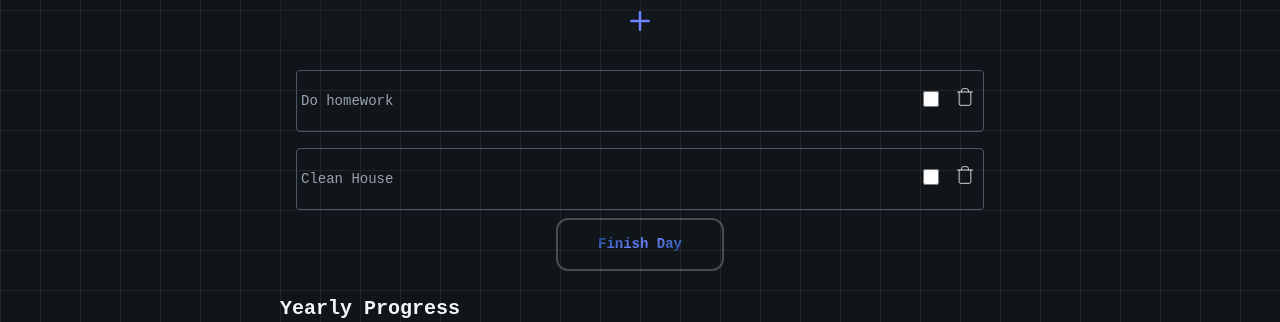
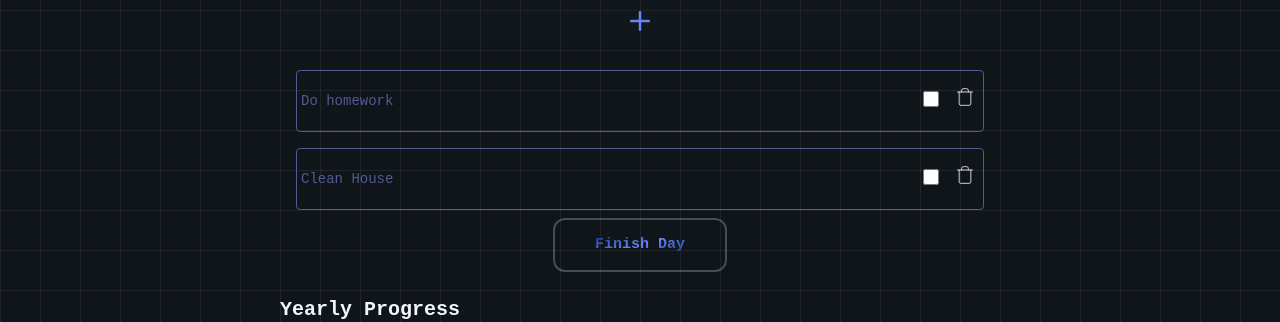
Before and after one commit to tltnsk/productivity-plus, a Next.js app: page / in a window 1280 px wide. Shown: the part 270-592 px from the top of the page. Built offline with nearby package versions, Linux system fonts and the light colour scheme.

Commit message:
fix task item color theme changes

```diff
--- a/src/app/page.tsx
+++ b/src/app/page.tsx
@@ -155,7 +155,7 @@ export default function Home() {
           <h2 className="text-xl font-semibold">Tasks</h2>
           <div className="flex justify-center w-full mt-4">
             <Button
-              className="w-full py-2  bg-white/1 hover:bg-white/2 transition-colors flex justify-center cursor-pointer items-center"
+              className="w-full py-2  transition-colors flex justify-center cursor-pointer items-center"
               sx={{
                 backgroundColor: alpha(theme.palette.background.paper, 0.3),
                 "&:hover": {
@@ -184,6 +184,7 @@ export default function Home() {
                 border: `2px solid ${alpha(theme.palette.form.main, 0.5)}`,
                 borderRadius: 3,
                 fontWeight: "bold",
+                fontSize: 15,
                 textTransform: "none",
                 transition: "all 0.2s",
                 "&:hover": {
--- a/src/components/TaskItem.tsx
+++ b/src/components/TaskItem.tsx
@@ -1,5 +1,6 @@
 import { Task } from "@/lib/types";
 import { Trash } from "lucide-react";
+import { useTheme, alpha } from "@mui/material/styles";
 
 type TaskItemProps = {
   task: Task;
@@ -12,20 +13,30 @@ export default function TaskItem({
   onToggleTask,
   deleteTask,
 }: TaskItemProps) {
+  const theme = useTheme();
   return (
-    <div className="group flex justify-between items-center space-x-3.5 space-y-4 bg-neutral-primary-soft border rounded-sm border-gray-600 rounded-base shadow-xs transition-colors duration-150">
+    <div
+      className="group flex justify-between items-center space-x-3.5 space-y-4 bg-neutral-primary-soft border rounded-sm rounded-base shadow-xs transition-colors duration-150"
+      style={{ borderColor: alpha(theme.palette.text.secondary, 1) }}
+    >
       <label className="p-1">
-        <div className="w-full text-sm font-medium mt-4 text-gray-400">
+        <div
+          className="w-full text-sm font-medium mt-4"
+          style={{ color: alpha(theme.palette.text.secondary, 1) }}
+        >
           <div
-            className={`${
-              task.completion === "completed"
-                ? "line-through text-gray-400"
-                : ""
-            }`}
+            className={task.completion === "completed" ? "line-through" : ""}
+            style={{
+              color:
+                task.completion === "completed"
+                  ? alpha(theme.palette.text.secondary, 0.6)
+                  : theme.palette.text.secondary,
+              transition: "color 0.2s",
+            }}
           >
             {task.description}
           </div>
-          <div className="flex justify-between space-x-2 items-center opacity-0 h-0 overflow-hidden group-hover:h-auto opacity-100 transition-all duration-200">
+          <div className="flex justify-between space-x-2 items-center h-0 overflow-hidden group-hover:h-auto opacity-100 transition-all duration-200">
             <span>Difficulty: {task.difficulty}</span>
             <span>Priority: {task.priority}</span>
           </div>
@@ -36,7 +47,10 @@ export default function TaskItem({
           type="checkbox"
           value=""
           name="bordered-checkbox"
-          className="w-4 h-4 me-4 border border-default-medium rounded-xs focus:ring-2 focus:ring-brand-soft accent-yellow-400"
+          className="w-4 h-4 me-4 border border-default-medium rounded-xs focus:ring-2 focus:ring-brand-soft"
+          style={{
+            accentColor: alpha(theme.palette.text.secondary, 1),
+          }}
           onChange={() => onToggleTask(task.id)}
         ></input>
         <button>
--- a/src/theme/index.ts
+++ b/src/theme/index.ts
@@ -30,7 +30,7 @@ export const createAppTheme = (mode: PaletteMode) =>
             secondary: { main: '#ff63e9' },
             text: {
               primary: '#f1f6fa', // light light blue
-              secondary: '#b5e0eb', // light cyan
+              secondary: '#515b94', // light cyan
             },
             form: {main: '#7d878a'}
           }
```
